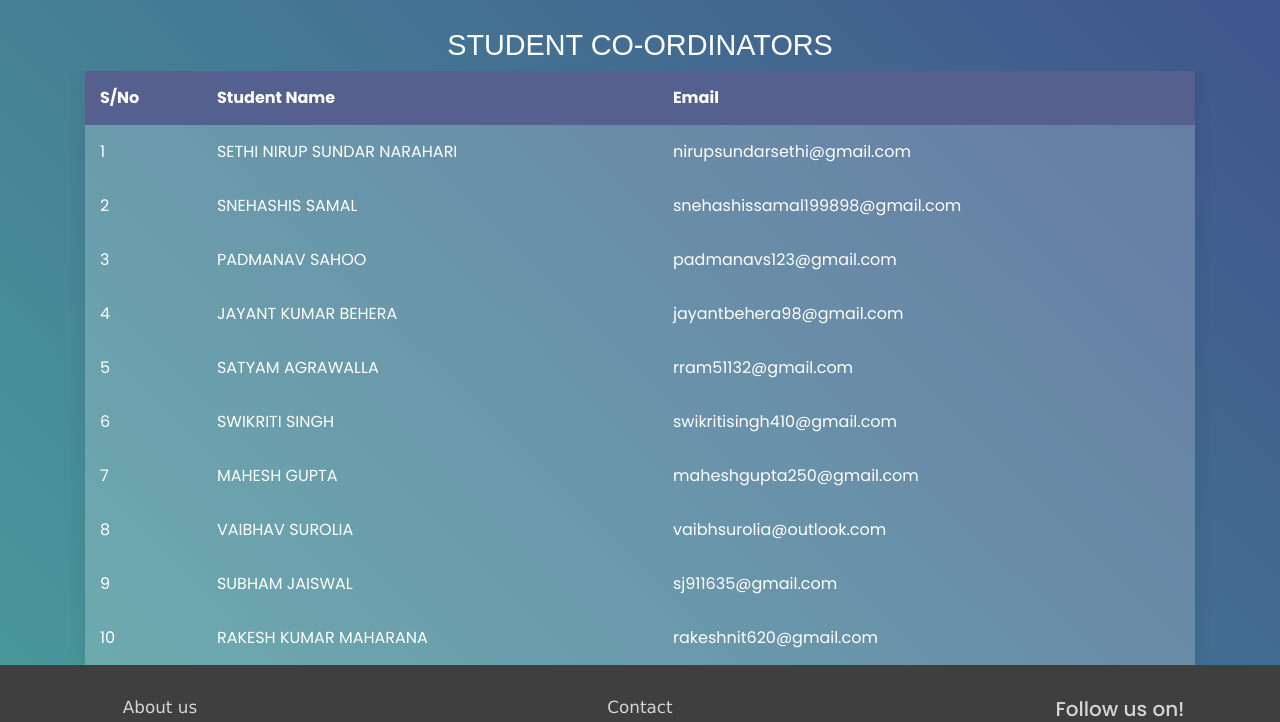
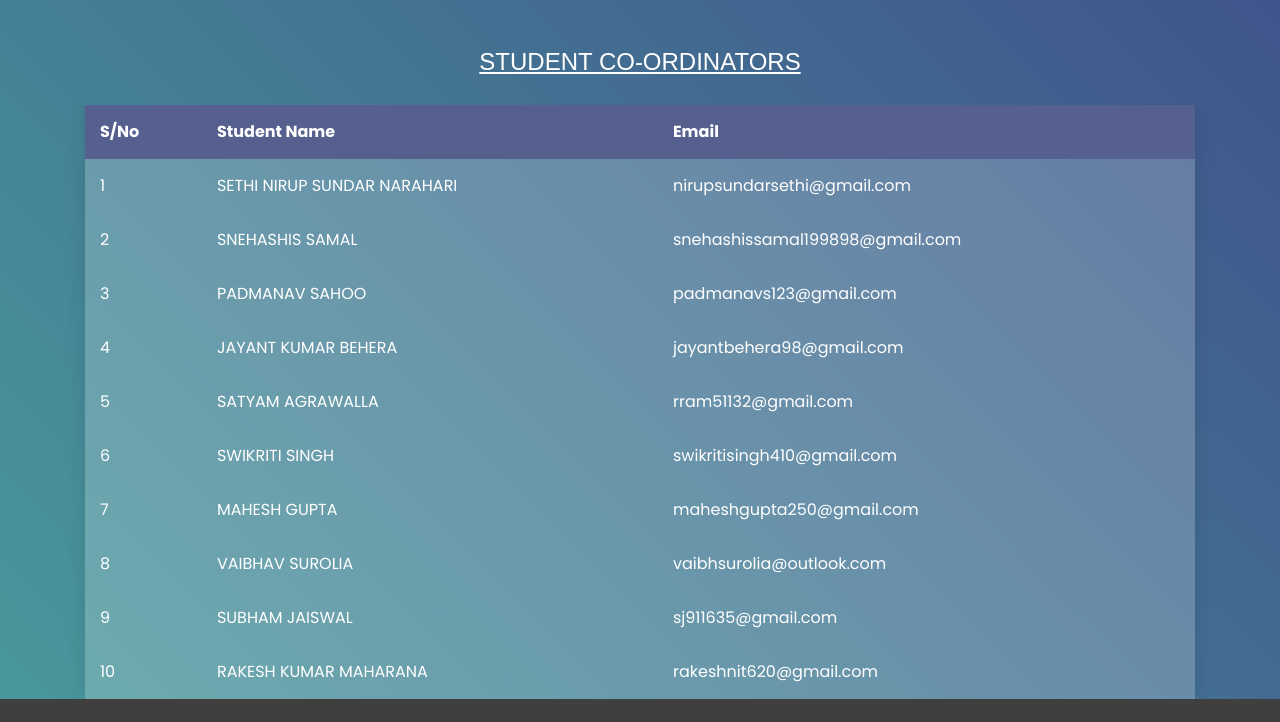
Before and after one commit to Webwiznitr/Project-NSS, a PHP site: page /teams.html in a window 1280 px wide; the page is wider, and only the part inside the window is pictured. Shown: the part 1169-1891 px from the top of that part. Run offline with PHP 8.4, Linux system fonts and the light colour scheme; some libraries are stand-ins or nearby versions.

Commit message:
teams heading fix

```diff
--- a/css/teams.css
+++ b/css/teams.css
@@ -17,6 +17,13 @@ h3{
     border-radius: 25px;
 }
 
+.container-fluid > h2{
+    font-weight: 500;
+    padding: 20px;
+    font-family: Arial, Helvetica, sans-serif;
+    font-size: 24px;
+    text-decoration: underline;
+}
 
  /*Cards*/
 
```
